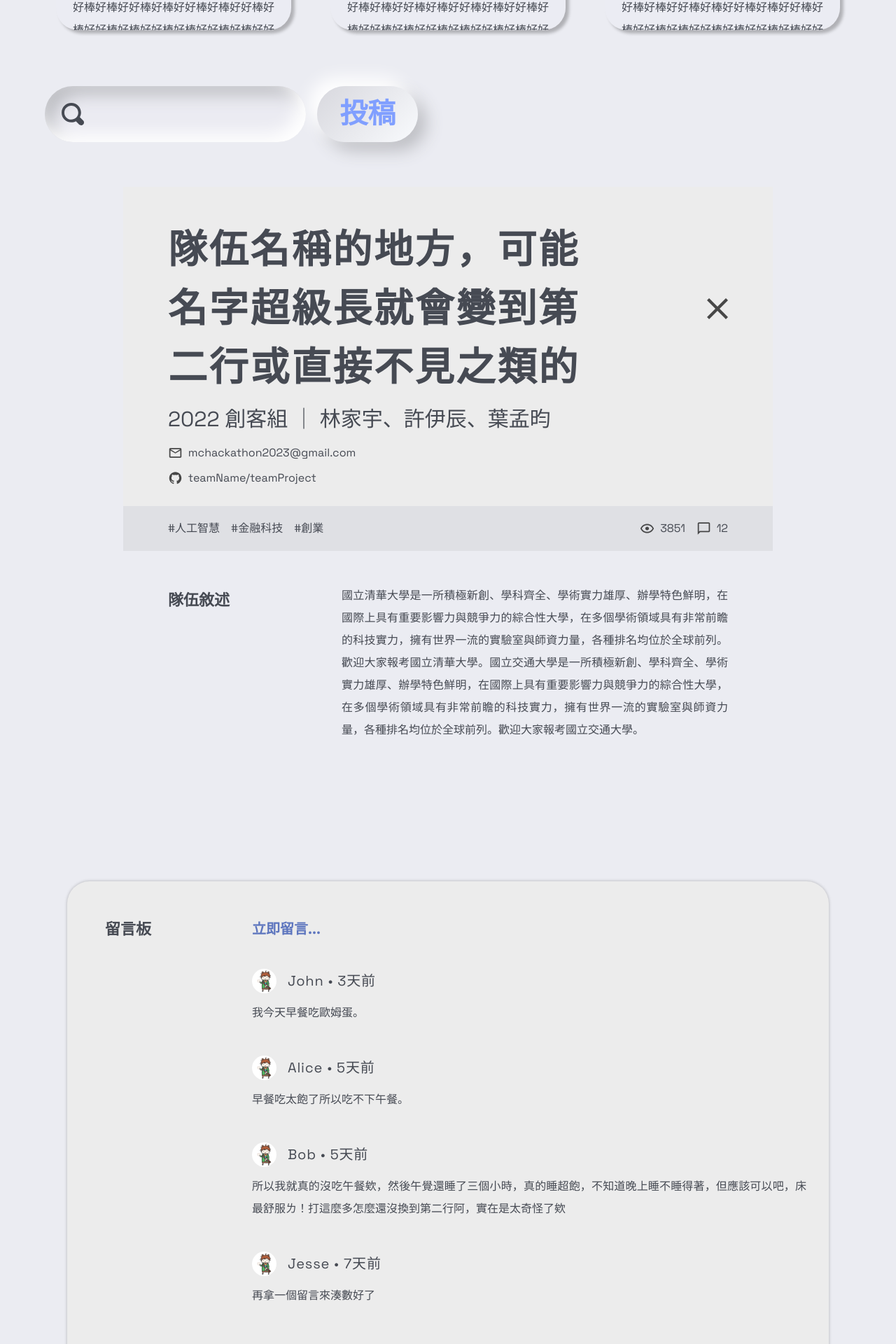
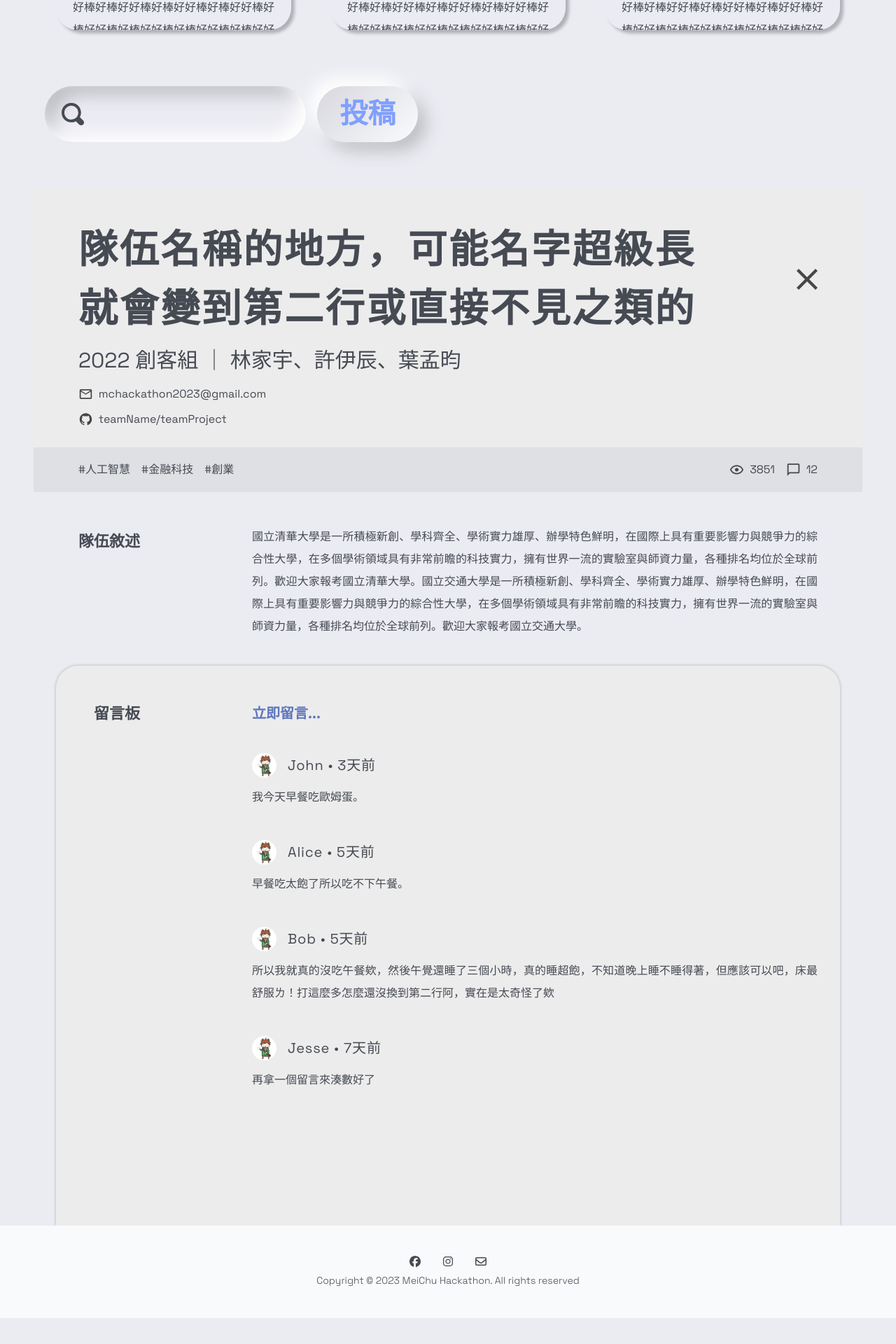
Before and after one commit to Official-Meichu-Hackathon/2023-mc-ten-year-web-v2, a Next.js app: page /test in a window 1280 px wide. Shown: the part 1388-3308 px from the top of the page at 70% size. After the commit the page ends 3271 px from the top, so only its background shows below. Built offline with nearby package versions, Linux system fonts and the light colour scheme.

Commit message:
fix comment

```diff
--- a/src/app/components/Team/Comments.js
+++ b/src/app/components/Team/Comments.js
@@ -23,11 +23,11 @@ export function CommentItem({ name, date, content, head }) {
 
 export function Board({ comments }) {
     return(
-        <div className="pt-8 pl-8 pr-8">
+        <div className="pu-8 pl-8 pr-8">
             <div className="comments-shadow content-stretch bg-card-1 p-8 flex flex-col card-rounded min-h-screen">
                 <div className="select-none">　</div>
                 <div className="flex space-x-32">
-                    <div className="text-sec-title whitespace-nowrap mr-4">　留言板</div>
+                    <div className="text-sec-title whitespace-nowrap mr-8">　留言板</div>
                     <div className="ml-16 space-y-8">
                         <div className="flex-grow text-board">立即留言...</div>
                         <div className="space-y-8">
--- a/src/app/test/page.js
+++ b/src/app/test/page.js
@@ -99,11 +99,11 @@ function CardSec({ setInView }){
                     <Post />
                 </div>
             </div>
-            <div className="p-32">
+            <div className="pt-32">
                 <Card_title title={title} group={group} name={name} mail={mail} github={github} tags={tags} view={view} msg={msg}/>
                 <Project_Intro discrip={discrip}/>
             </div>
-            <div className="p-4">
+            <div className="pt-4">
                 <Board comments={comments}/>
             </div>
         </section>
```
